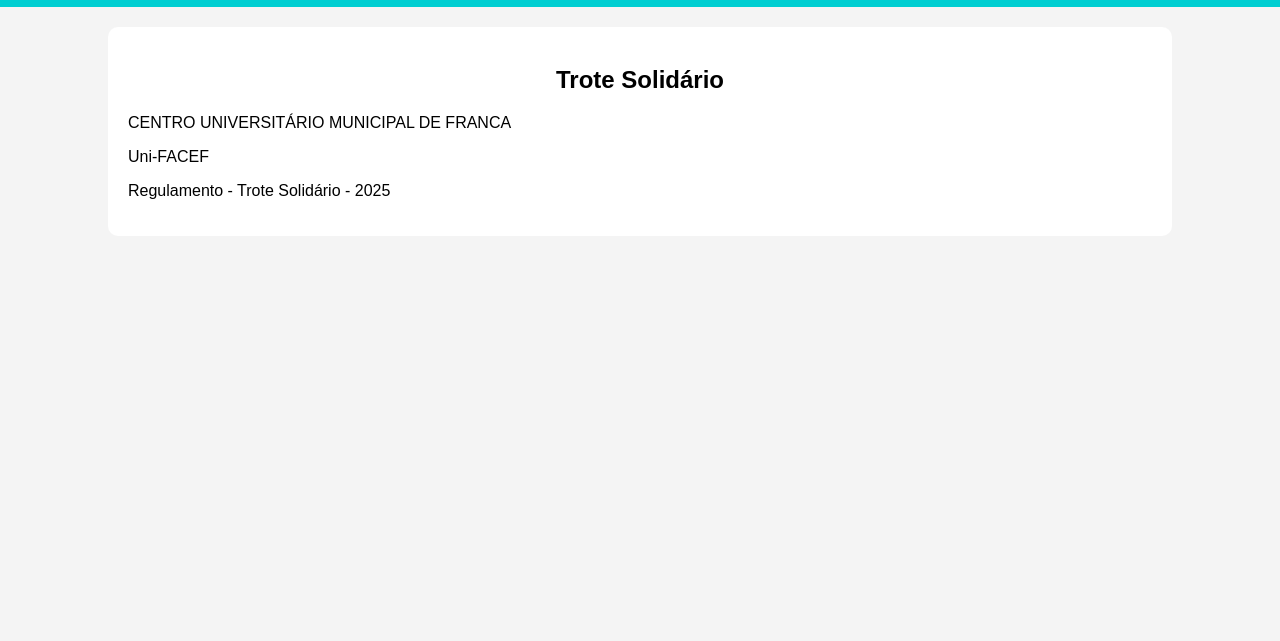
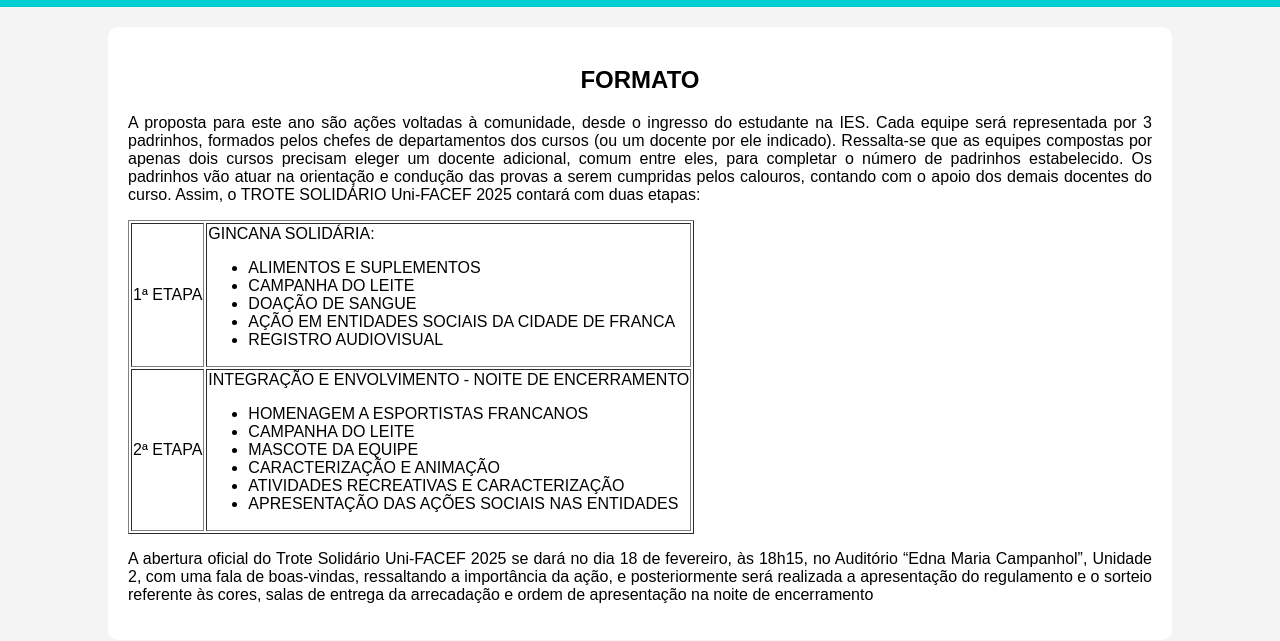
Before and after one commit to lauracostanunes/progcomp1, a plain HTML site: page THE TROTE/formato.html in a window 1280 px wide. Shown: the part 145-786 px from the top of the page. Drawn offline with Linux system fonts and the light colour scheme.

Commit message:
Add files via upload

```diff
--- a/THE TROTE/formato.html
+++ b/THE TROTE/formato.html
@@ -25,16 +25,79 @@
     </nav>
     <div class = "container">
         <h2>
-            Trote Solidário
+            FORMATO
         </h2>
         <p>
-            CENTRO UNIVERSITÁRIO MUNICIPAL DE FRANCA
+            A proposta para este ano são ações voltadas à comunidade, desde o ingresso
+do estudante na IES. Cada equipe será representada por 3 padrinhos, formados
+pelos chefes de departamentos dos cursos (ou um docente por ele indicado).
+Ressalta-se que as equipes compostas por apenas dois cursos precisam eleger um
+docente adicional, comum entre eles, para completar o número de padrinhos
+estabelecido. Os padrinhos vão atuar na orientação e condução das provas a serem
+cumpridas pelos calouros, contando com o apoio dos demais docentes do curso.
+Assim, o TROTE SOLIDÁRIO Uni-FACEF 2025 contará com duas etapas:
         </p>
         <p>
-            Uni-FACEF
-        </p>
+        <table border="1">
+            <tr>
+                <td>
+                    1ª ETAPA
+                </td>
+                <td> GINCANA SOLIDÁRIA:
+                <ul>
+                    <li>
+                        ALIMENTOS E SUPLEMENTOS
+                    </li>
+                    <li>
+                        CAMPANHA DO LEITE
+                    </li>
+                    <li>
+                        DOAÇÃO DE SANGUE
+                    </li>
+                    <li>
+                        AÇÃO EM ENTIDADES SOCIAIS DA CIDADE DE FRANCA
+                    </li>
+                    <li>
+    REGISTRO AUDIOVISUAL </li>
+                </ul>
+            </td>
+            </tr>
+           <tr>
+            <td>
+                2ª ETAPA
+            </td>
+            <td>
+                INTEGRAÇÃO E ENVOLVIMENTO - NOITE DE ENCERRAMENTO
+                <ul>
+                    <li>
+                        HOMENAGEM A ESPORTISTAS FRANCANOS
+                    </li>
+                    <li>
+                        CAMPANHA DO LEITE
+                    </li>
+                    <li>
+                        MASCOTE DA EQUIPE
+                    </li>
+                    <li>
+                        CARACTERIZAÇÃO E ANIMAÇÃO
+                    </li>
+                    <li>
+                        ATIVIDADES RECREATIVAS E CARACTERIZAÇÃO
+                     </li>
+                     <li>
+                        APRESENTAÇÃO DAS AÇÕES SOCIAIS NAS ENTIDADES
+                     </li>
+                </ul>
+            </td>
+           </tr>
+           </table>
+           </p>
         <p>
-            Regulamento - Trote Solidário - 2025
+            A abertura oficial do Trote Solidário Uni-FACEF 2025 se dará no dia 18 de
+fevereiro, às 18h15, no Auditório “Edna Maria Campanhol”, Unidade 2, com uma fala
+de boas-vindas, ressaltando a importância da ação, e posteriormente será realizada a
+apresentação do regulamento e o sorteio referente às cores, salas de entrega da
+arrecadação e ordem de apresentação na noite de encerramento
         </p>
     </div>
     </body>
```
Also changed, not shown: THE TROTE/index.html (+1 -1 lines), THE TROTE/integracao.html (+31 -4 lines), THE TROTE/introducao.html (+15 -13 lines), THE TROTE/observacoes.html (+29 -9 lines), THE TROTE/CSS/STYLES.CSS (line endings or trailing spaces), THE TROTE/calculadoras.html (line endings or trailing spaces), THE TROTE/gincana.html (line endings or trailing spaces), THE TROTE/objetivo.html (line endings or trailing spaces).
